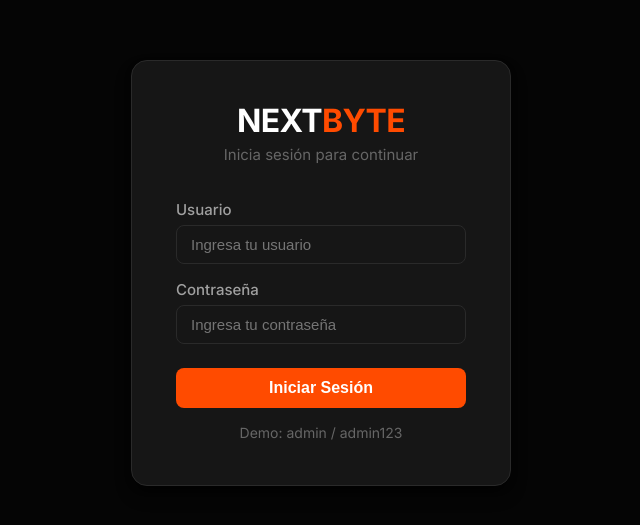
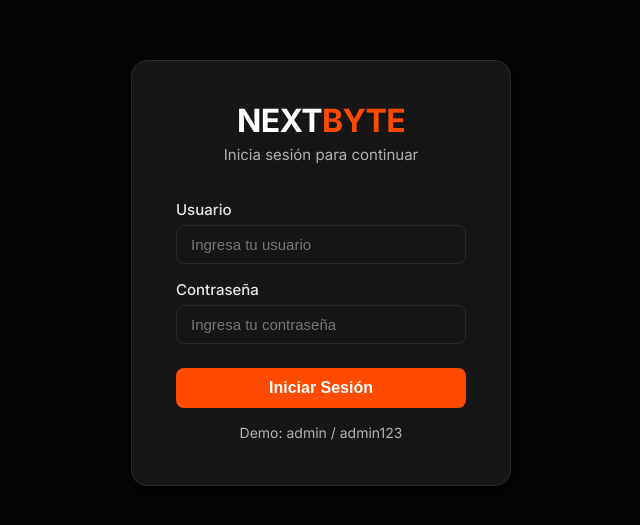
Before and after one commit to josemolina127-web/nexbit-pos, a React (Vite) app: page /pos in a window 1280 px wide. Shown: the part 127-652 px from the top of the page, without its empty margins (319-959 px from the left). Built offline with nearby package versions, Linux system fonts and the light colour scheme.

Commit message:
legibilidad: textos oscuros en tema claro y claros en tema oscuro; version 1.1.13

```diff
--- a/package.json
+++ b/package.json
@@ -1,6 +1,6 @@
 {
   "name": "nexbit-pos",
-  "version": "1.1.12",
+  "version": "1.1.13",
   "description": "Nexbit POS - Punto de venta moderno para Windows",
   "main": "src/main/main.js",
   "scripts": {
--- a/src/renderer/styles/theme.js
+++ b/src/renderer/styles/theme.js
@@ -4,13 +4,13 @@ const glassBackdrop = { backdropFilter: 'blur(20px)', WebkitBackdropFilter: 'blu
 
 const darkVars = {
   '--bg': '#050505', '--surface': '#161616', '--surfaceHover': '#1f1f1f',
-  '--border': '#2a2a2a', '--text': '#ffffff', '--textSecondary': '#a0a0a0',
-  '--textMuted': '#666666', '--primary': '#FF4B00', '--primaryHover': '#e04400',
+  '--border': '#2a2a2a', '--text': '#ffffff', '--textSecondary': '#e6e6e6',
+  '--textMuted': '#b3b3b3', '--primary': '#FF4B00', '--primaryHover': '#e04400',
   '--primaryLight': 'rgba(255,75,0,0.12)', '--primaryDark': '#cc3d00',
   '--danger': '#dc2626', '--dangerLight': 'rgba(220,38,38,0.12)',
   '--warning': '#d97706', '--warningLight': 'rgba(217,119,6,0.12)',
   '--info': '#3b82f6', '--infoLight': 'rgba(59,130,246,0.12)',
-  '--sidebarBg': '#050505', '--sidebarText': '#888888',
+  '--sidebarBg': '#050505', '--sidebarText': '#d9d9d9',
   '--sidebarActive': '#FF4B00', '--sidebarActiveBg': 'rgba(255,75,0,0.1)',
   '--shadowSm': '0 1px 2px rgba(0,0,0,0.3)',
   '--shadowMd': '0 1px 3px rgba(0,0,0,0.4), 0 1px 2px rgba(0,0,0,0.3)',
@@ -24,14 +24,14 @@ const lightVars = {
   '--surface': 'rgba(248,249,252,0.75)',
   '--surfaceHover': 'rgba(255,255,255,0.9)',
   '--border': 'rgba(0,0,0,0.08)',
-  '--text': '#1a1a2e', '--textSecondary': '#4a4a6a', '--textMuted': '#7a7a9a',
+  '--text': '#1a1a2e', '--textSecondary': '#0d0d1a', '--textMuted': '#3d3d4a',
   '--primary': '#FF4B00', '--primaryHover': '#e04400',
   '--primaryLight': 'rgba(255,75,0,0.08)', '--primaryDark': '#cc3d00',
   '--danger': '#dc2626', '--dangerLight': 'rgba(220,38,38,0.08)',
   '--warning': '#d97706', '--warningLight': 'rgba(217,119,6,0.08)',
   '--info': '#5558e6', '--infoLight': 'rgba(85,88,230,0.08)',
   '--sidebarBg': 'rgba(248,249,252,0.85)',
-  '--sidebarText': '#4a4a6a', '--sidebarActive': '#FF4B00',
+  '--sidebarText': '#0d0d1a', '--sidebarActive': '#FF4B00',
   '--sidebarActiveBg': 'rgba(255,75,0,0.06)',
   '--shadowSm': '0 1px 3px rgba(0,0,0,0.06)',
   '--shadowMd': '0 4px 16px rgba(0,0,0,0.08)',
```
